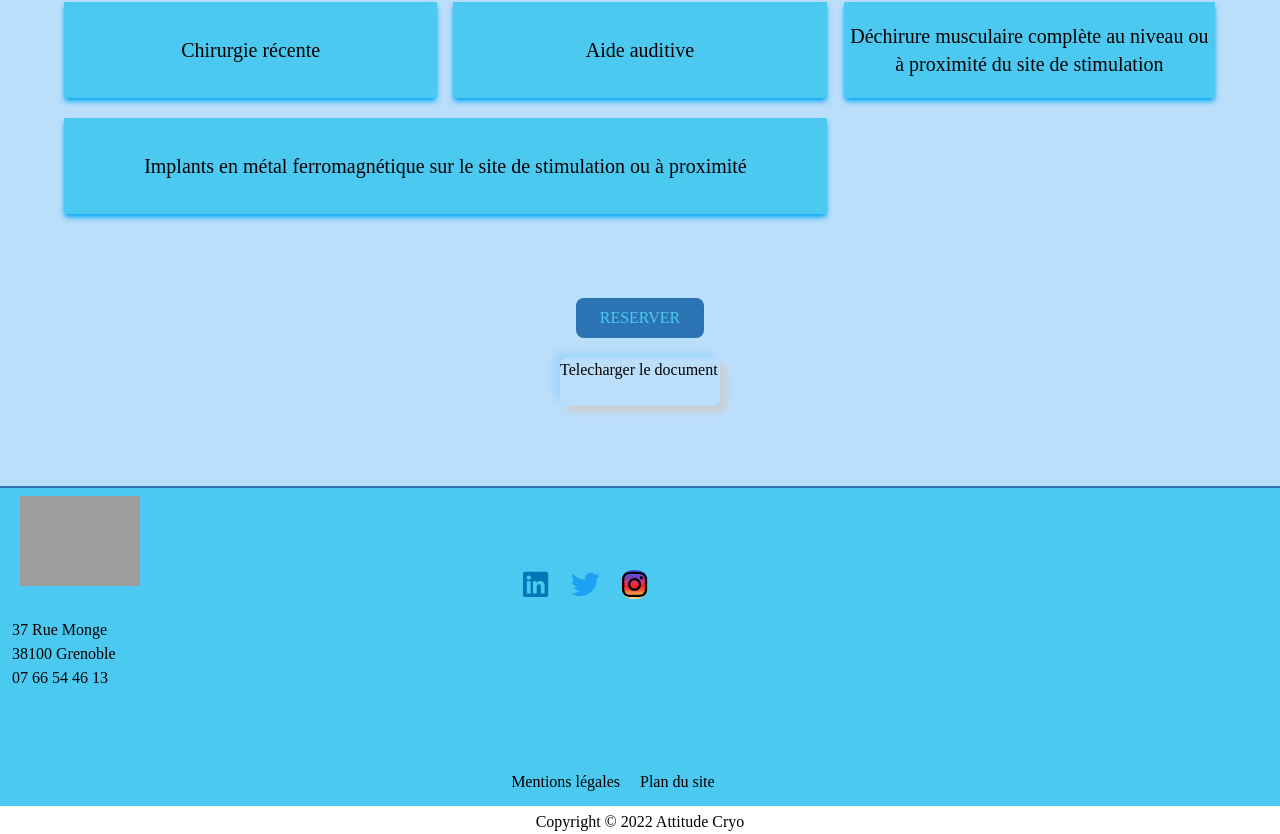
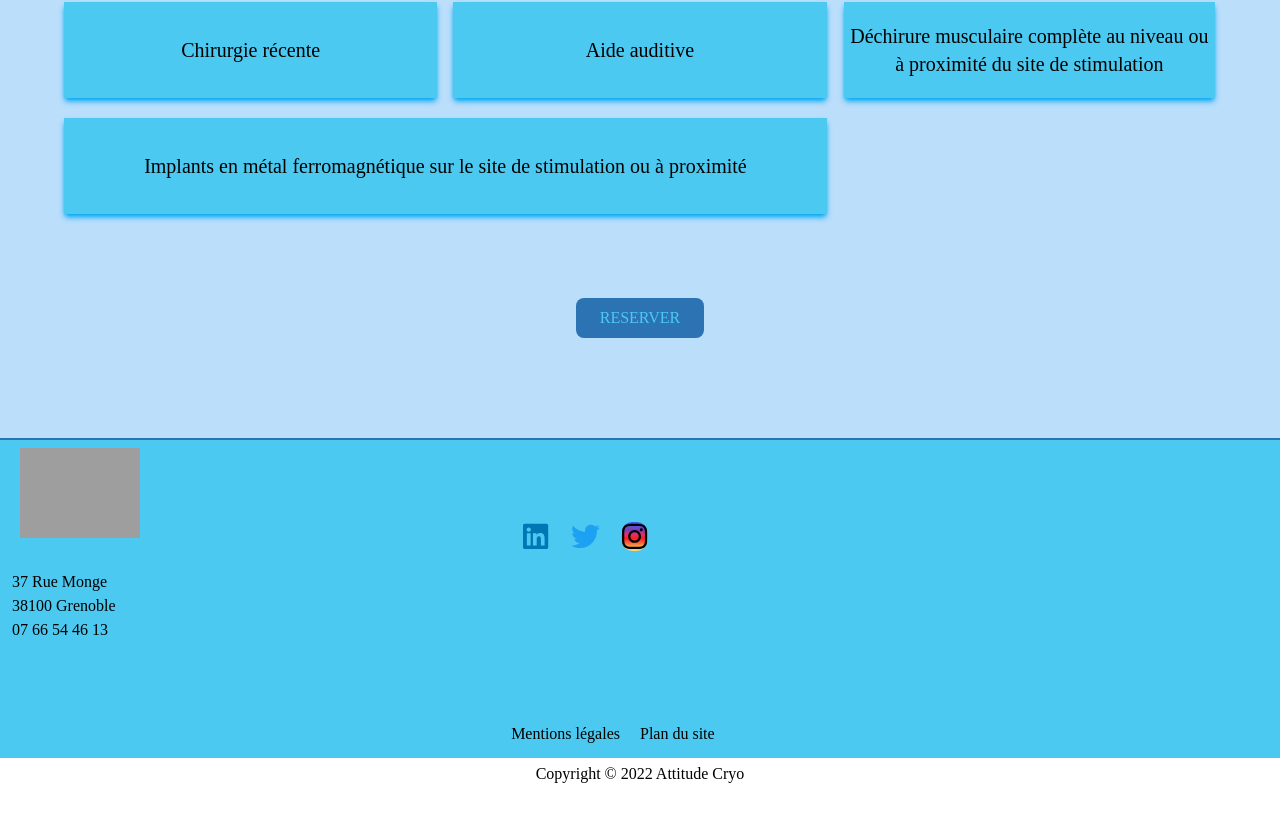
Before and after one commit to lankeycode/attitudecryoapp, a React (Vite) app: page /tesla/teslaFormer in a window 1280 px wide. Shown: the part 4830-5664 px from the top of the page. After the commit the page ends 5616 px from the top, so only its background shows below. Built offline with nearby package versions, Linux system fonts and the light colour scheme; grey boxes are pictures that could not be loaded.

Commit message:
delete 2  buttonDownload

```diff
--- a/src/pages/cryo/cryotherapie.jsx
+++ b/src/pages/cryo/cryotherapie.jsx
@@ -4,7 +4,7 @@ import { Link } from "react-router-dom";
 import { motion } from "framer-motion";
 
 import React from "react";
-import ButtonDownload from "../../Components/Button/ButtonDownload";
+// import ButtonDownload from "../../Components/Button/ButtonDownload";
 import SEO from "../../Components/SEO/SEO";
 import AnimatedPage from "../../Components/Animation/AnimatedPage";
 
@@ -278,7 +278,7 @@ function Cryotherapie() {
 				<button className="relative left-1/2 -translate-x-1/2  mb-5  w-44 h-12  text-bgfooter bg-blue rounded-lg hover:bg-bgfooter hover:text-blue hover:border-2 hover:border-blue ">
 					<Link to="/booking">RESERVER</Link>
 				</button>
-				<ButtonDownload />
+				{/* <ButtonDownload /> */}
 			</div>
 		</AnimatedPage>
 	);
--- a/src/pages/tesla/teslaFormer.jsx
+++ b/src/pages/tesla/teslaFormer.jsx
@@ -2,7 +2,7 @@ import React, { useState } from "react";
 import { Link } from "react-router-dom";
 import { motion } from "framer-motion";
 import styles from "./tesla.module.css";
-import ButtonDownloadTesla from "../../Components/Button/ButtonDownloadTesla";
+// import ButtonDownloadTesla from "../../Components/Button/ButtonDownloadTesla";
 import SEO from "../../Components/SEO/SEO";
 import AnimatedPage from "../../Components/Animation/AnimatedPage";
 
@@ -236,7 +236,7 @@ function TeslaFormer() {
 				<button className="relative left-1/2 -translate-x-1/2  w-32 h-10 mb-5 mt-20  text-bgfooter bg-blue rounded-lg hover:bg-bgfooter hover:text-blue hover:border-2 hover:border-blue ">
 					<Link to="/booking">RESERVER</Link>
 				</button>
-				<ButtonDownloadTesla />
+				{/* <ButtonDownloadTesla /> */}
 			</div>
 		</AnimatedPage>
 	);
```
